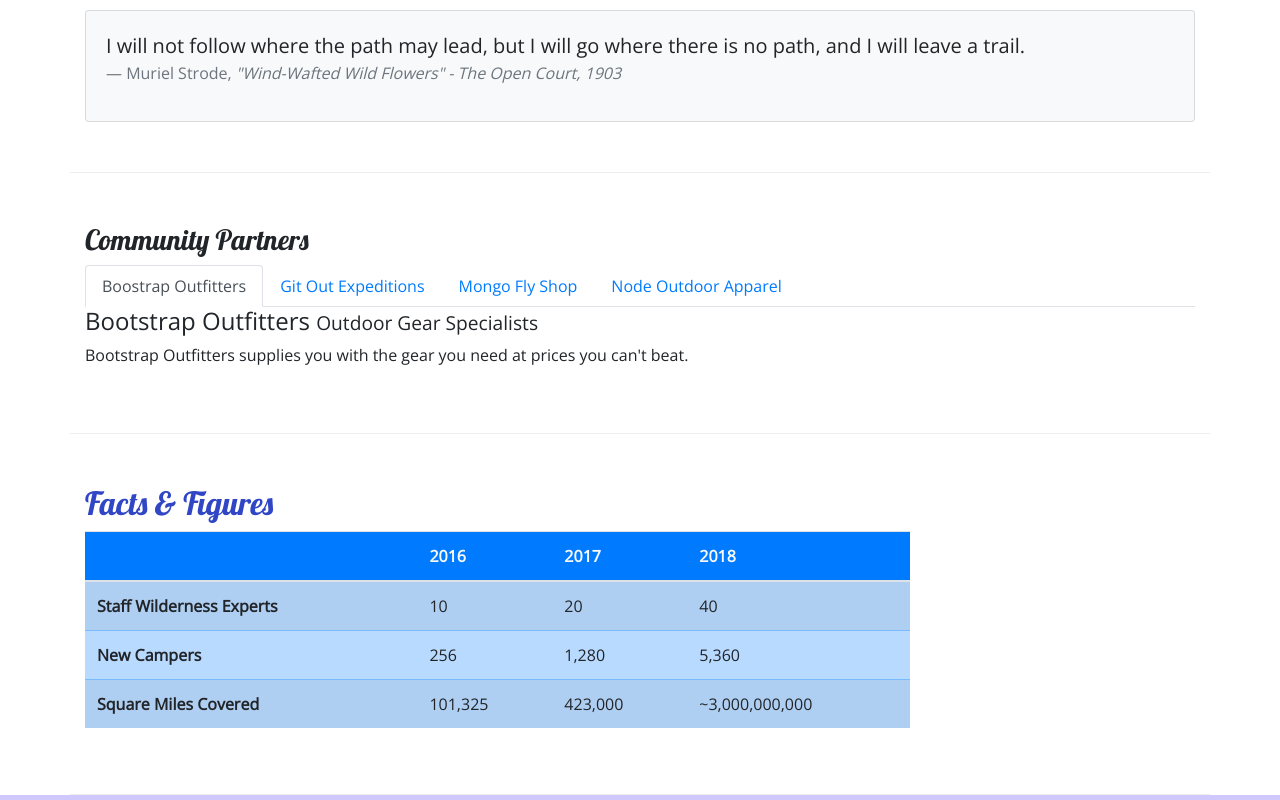
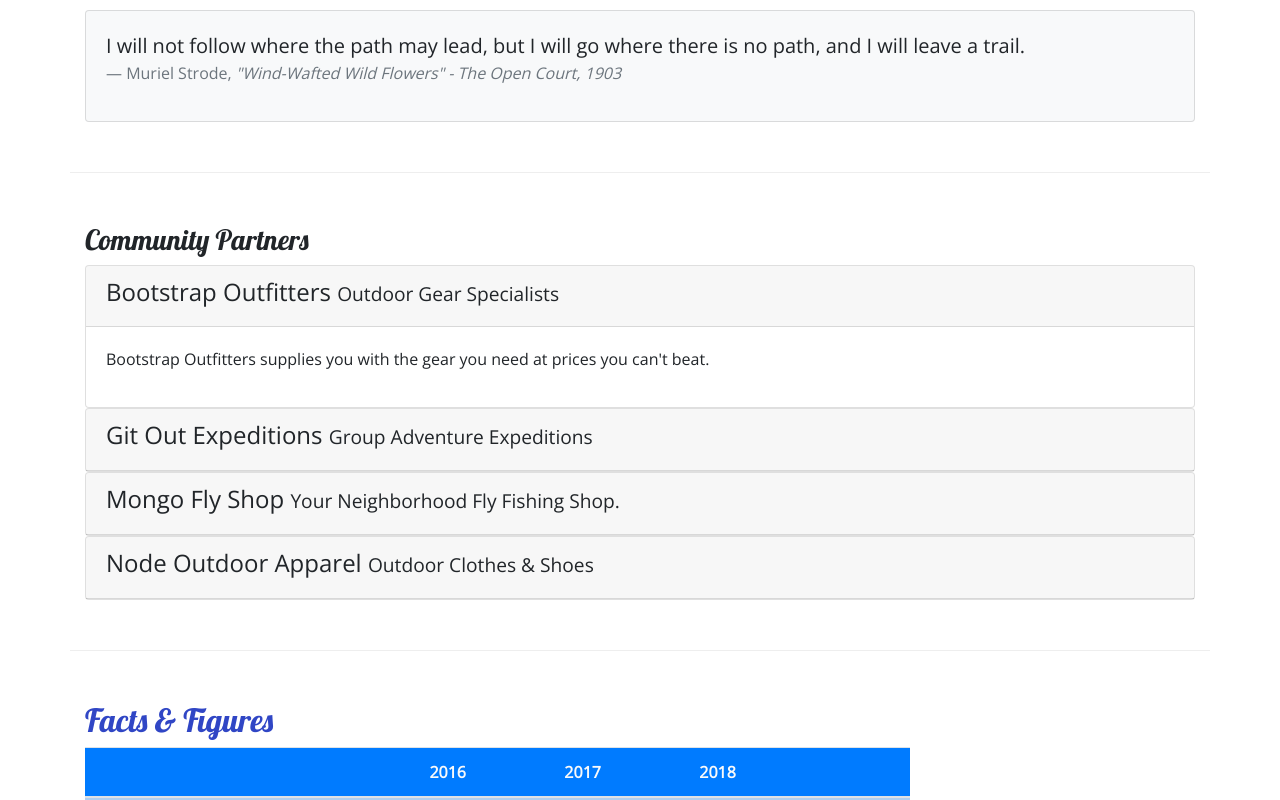
Before and after one commit to mastadong/nucampsites, a website: page aboutus.html in a window 1280 px wide. Shown: the part 656-1456 px from the top of the page. Drawn offline with nearby package versions, Linux system fonts and the light colour scheme.

Commit message:
Added Accordion Style to About Us

```diff
--- a/aboutus.html
+++ b/aboutus.html
@@ -102,44 +102,56 @@
         </div>
 
         <div class="row row-content">
-            <div class="col-12">
+            <div class="col">
                 <h3>Community Partners</h3>
-                <ul class="nav nav-tabs">
-                    <li class="nav-item">
-                        <a class="nav-link active" href="#bootstrap" role="tab" data-toggle="tab">Boostrap Outfitters</a>
-                    </li>
 
-                    <li class="nav-item">
-                        <a class="nav-link" href="#git" role="tab" data-toggle="tab">Git Out Expeditions</a>
-                    </li>
+                <div id="accordion">
 
-                    <li class="nav-item">
-                        <a class="nav-link" href="#mongo" role="tab" data-toggle="tab">Mongo Fly Shop</a>
-                    </li>
+                    <div class="card">
+                        <div role="tab" class="card-header">
+                            <a data-toggle="collapse" data-target="#bootstrap"><h4>Bootstrap Outfitters <small>Outdoor Gear Specialists</small></h4></a>
+                        </div>
 
-                    <li class="nav-item">
-                        <a class="nav-link" href="#node" role="tab" data-toggle="tab">Node Outdoor Apparel</a>
-                    </li>
+                        <div class="collapse show" id="bootstrap" data-parent="#accordion">
+                            <div class="card-body">
+                                <p class="d-none d-sm-block">Bootstrap Outfitters supplies you with the gear you need at prices you can't beat.</p>
+                            </div>
+                        </div>
+                    </div>
 
-                </ul>
+                    <div class="card">
+                        <div role="tab" class="card-header">
+                            <a class="collapsed" data-toggle="collapse" data-target="#git"><h4>Git Out Expeditions <small>Group Adventure Expeditions</small></h4></a>
+                        </div>
+                        <div class="collapse" id="git" data-parent="#accordion">
+                            <div class="card-body">
+                                <p class="d-none d-sm-block">Join Git Out Expeditions to explore new horizons with a group of other adventurers!</p>
+                            </div>
+                        </div>
+                    </div>
 
-                <div class="tab-content">
-                    <div role="tabpanel" class="tab-pane fade show active" id="bootstrap">
-                        <h4>Bootstrap Outfitters <small>Outdoor Gear Specialists</small></h4>
-                        <p class="d-none d-sm-block">Bootstrap Outfitters supplies you with the gear you need at prices you can't beat.</p>
+                    <div class="card">
+                        <div role="tab" class="card-header">
+                            <a class="collapsed" data-toggle="collapse" data-target="#mongo"><h4>Mongo Fly Shop <small>Your Neighborhood Fly Fishing Shop.</small></h4></a>
+                        </div>
+                        <div class="collapse" id="mongo" data-parent="#accordion">
+                            <div class="card-body">
+                                <p class="d-none d-sm-block">Need a new fishing pole, a tacklebox, or flies of all kinds? Stop by Mongo Fly Shop.</p>
+                            </div>
+                        </div>
                     </div>
-                    <div role="tabpanel" class="tab-pane fade" id="git">
-                        <h4>Git Out Expeditions <small>Group Adventure Expeditions</small></h4>
-                        <p class="d-none d-sm-block">Join Git Out Expeditions to explore new horizons with a group of other adventurers!</p>
+
+                    <div class="card">
+                        <div role="tab" class="card-header">
+                            <a class="collapsed" data-toggle="collapse" data-target="#node"><h4>Node Outdoor Apparel <small>Outdoor Clothes & Shoes</small></h4></a>
+                        </div>
+                        <div class="collapse" id="node" data-parent="#accordion">
+                            <div class="card-body">
+                                <p class="d-none d-sm-block">From polar fleeces to swimsuits, hiking boots to waders, a visit to Node will be sure to get you covered.</p>
+                            </div>
+                        </div>
                     </div>
-                    <div role="tabpanel" class="tab-pane fade" id="mongo">
-                        <h4>Mongo Fly Shop <small>Your Neighborhood Fly Fishing Shop.</small></h4>
-                        <p class="d-none d-sm-block">Need a new fishing pole, a tacklebox, or flies of all kinds? Stop by Mongo Fly Shop.</p>
-                    </div>
-                    <div role="tabpanel" class="tab-pane fade" id="node">
-                        <h4>Node Outdoor Apparel <small>Outdoor Clothes & Shoes</small></h4>
-                        <p class="d-none d-sm-block">From polar fleeces to swimsuits, hiking boots to waders, a visit to Node will be sure to get you covered.</p>
-                    </div>
+
                 </div>
             </div>
         </div>
```
Also changed, not shown: css/styles.css (line endings or trailing spaces).
